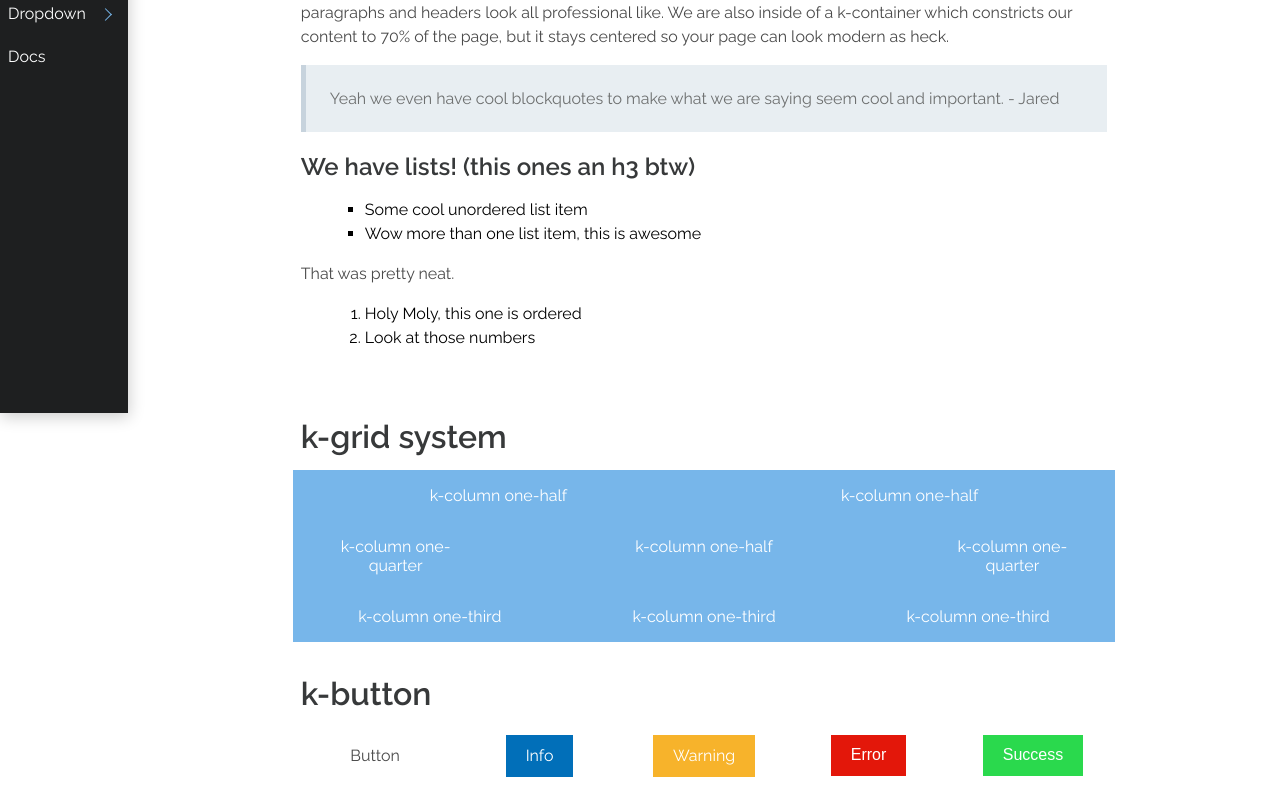
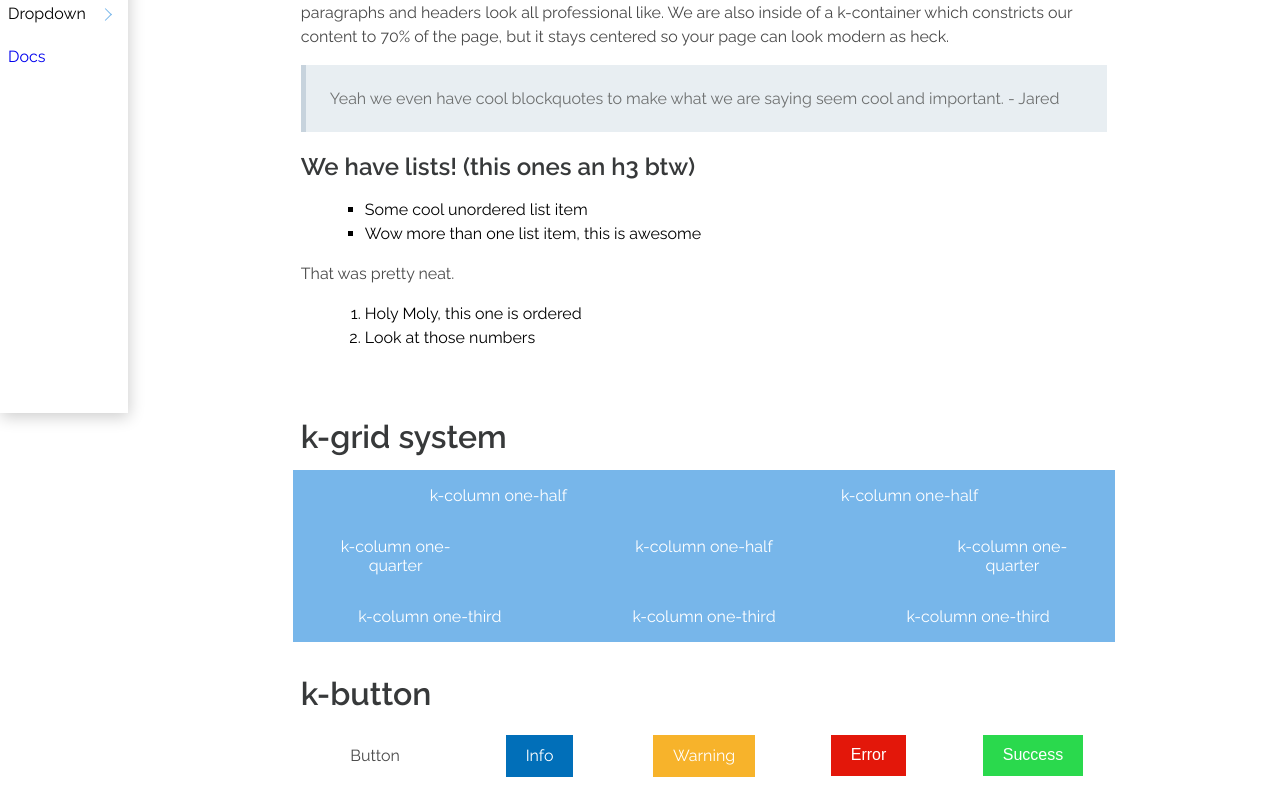
Before and after one commit to Jaredk3nt/Kent, a website: page index.html in a window 1280 px wide. Shown: the part 387-1173 px from the top of the page. Drawn offline with Linux system fonts and the light colour scheme.

Commit message:
Adding mod for body to handle vertical nav

```diff
--- a/index.html
+++ b/index.html
@@ -20,7 +20,7 @@
 </head>
 
 <body class="">
-    <div class="k-nav vertical shadow dark">
+    <div class="k-nav vertical shadow">
         <!-- <div class="k-container"> -->
 
             <div class="k-logo">
--- a/src/components/navbar.scss
+++ b/src/components/navbar.scss
@@ -8,7 +8,7 @@ $nav-shadow: 1px 4px 15px rgba(0, 0, 0, 0.2) !default;
 $nav-dark: #1e1f20 !default;
 $nav-dark-hover: $grey-dark !default;
 
-$nav-vert-width: 8em;
+$nav-vert-width: 8em !default;
 
 .vertical-body {
     margin-left: $nav-vert-width;
@@ -58,18 +58,13 @@ $nav-vert-width: 8em;
         }
     }
     &.vertical {
+        @extend .sticky;
         height: 100vh;
         max-width: $nav-vert-width;
         display: flex;
         flex-direction: column;
-        position: fixed;
-        top: 0;
-        left: 0;
-        right: 0;
-        z-index: 150;
         align-items: center;
         justify-content: center;
-        box-sizing: border-box;
 
         .k-logo {
             padding: .75em .5em;
@@ -80,11 +75,9 @@ $nav-vert-width: 8em;
 
             .k-nav-item {
                 padding: .75em .5em;
-                text-align: center;
 
                 &.is-dropdown {
                     padding: .75em 1em .75em .5em;
-                    position: relative;
 
                     &::after {
                         content: " ";
@@ -103,11 +96,7 @@ $nav-vert-width: 8em;
                     .k-dropdown-title {
                         padding: 0em;
                     }
-                    &:hover > .k-dropdown{
-                        display: block;
-                    }
                 }
-
                 .k-dropdown {
                     left: 8em;
                     top: -.25em;
```
Also changed, not shown: css/kent.css, 1 other file.
